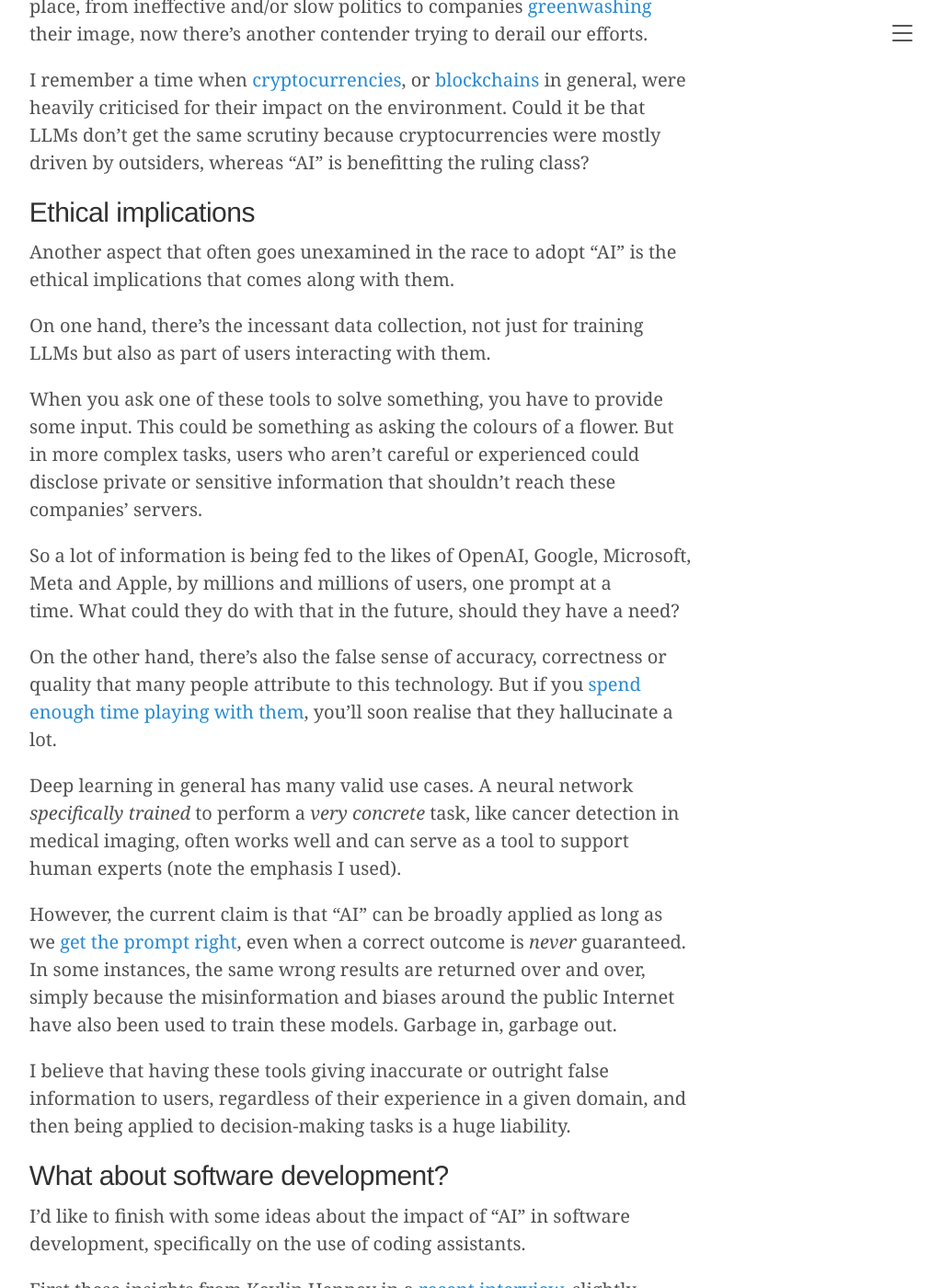
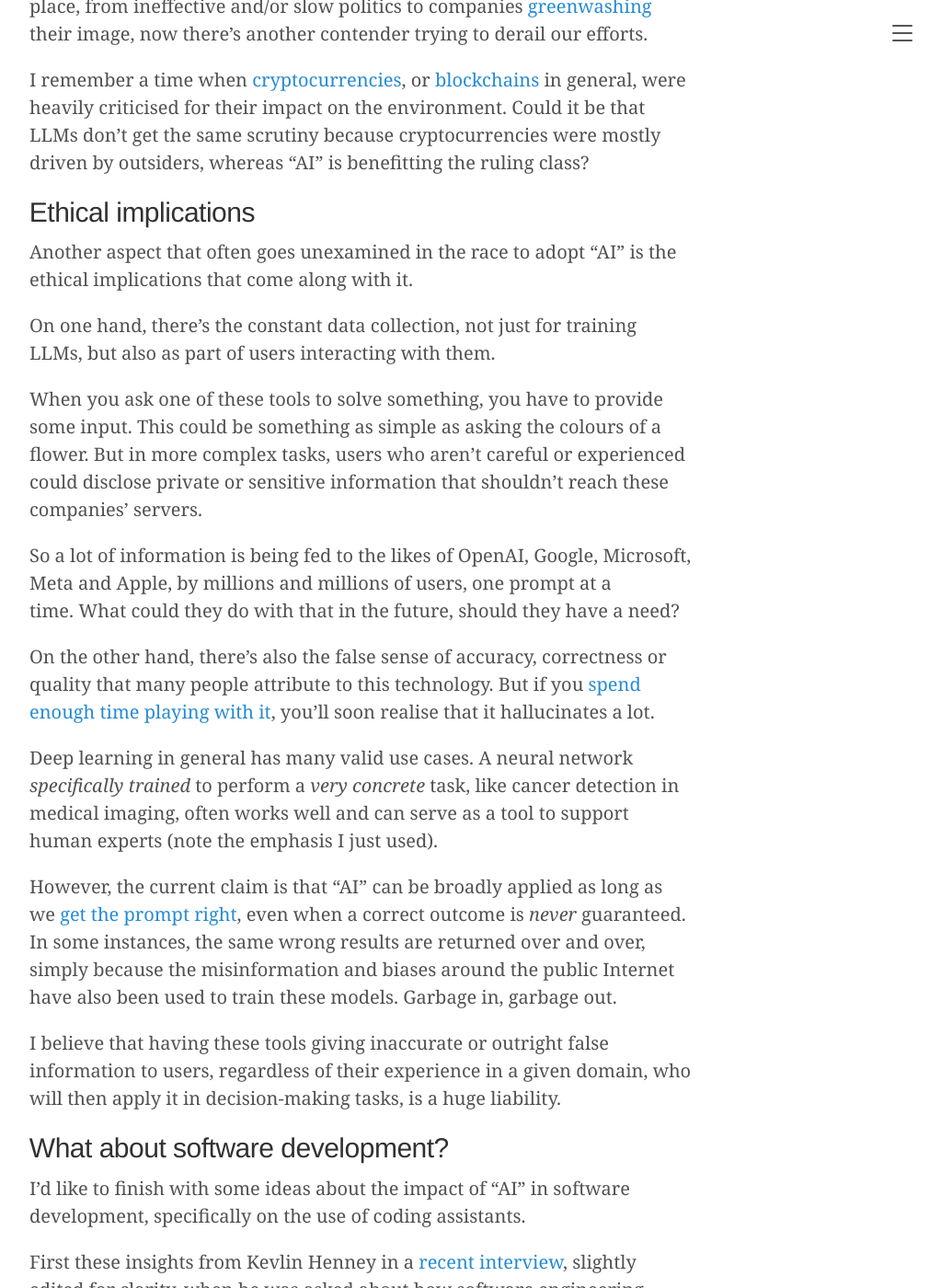
Before and after one commit to elitalon/elitalon.github.io, a Jekyll site: the page built from _posts/2024-09-14-reflecting-on-the-enthusiasm-around-AI.md, in a window 1280 px wide and 1400 px high, scrolled down 2447 px. Shown: the whole window at 92% size, without its empty margins (248-1271 px from the left). Built offline with Jekyll 4.4.1, drawn with Linux system fonts in a browser that asks for light colours; some of the changed text lies outside the part shown.

Commit message:
Edit 'Reflecting on the enthusiasm around AI'

```diff
--- a/_posts/2024-09-14-reflecting-on-the-enthusiasm-around-AI.md
+++ b/_posts/2024-09-14-reflecting-on-the-enthusiasm-around-AI.md
@@ -44,21 +44,21 @@ As if we didn't face enough challenges to put climate change measures in place,
 I remember a time when [cryptocurrencies](https://en.wikipedia.org/wiki/Cryptocurrency), or [blockchains](https://en.wikipedia.org/wiki/Blockchain) in general, were heavily criticised for their impact on the environment. Could it be that LLMs don't get the same scrutiny because cryptocurrencies were mostly driven by outsiders, whereas "AI" is benefitting the ruling class?
 
 ## Ethical implications
-Another aspect that often goes unexamined in the race to adopt "AI" is the ethical implications that comes along with them.
+Another aspect that often goes unexamined in the race to adopt "AI" is the ethical implications that come along with it.
 
-On one hand, there's the incessant data collection, not just for training LLMs but also as part of users interacting with them.
+On one hand, there's the constant data collection, not just for training LLMs, but also as part of users interacting with them.
 
-When you ask one of these tools to solve something, you have to provide some input. This could be something as asking the colours of a flower. But in more complex tasks, users who aren't careful or experienced could disclose private or sensitive information that shouldn't reach these companies' servers.
+When you ask one of these tools to solve something, you have to provide some input. This could be something as simple as asking the colours of a flower. But in more complex tasks, users who aren't careful or experienced could disclose private or sensitive information that shouldn't reach these companies' servers.
 
 So a lot of information is being fed to the likes of OpenAI, Google, Microsoft, Meta and Apple, by millions and millions of users, one prompt at a time. What could they do with that in the future, should they have a need?
 
-On the other hand, there's also the false sense of accuracy, correctness or quality that many people attribute to this technology. But if you [spend enough time playing with them](/2024/06/01/quick-notes-on-using-github-copilot-with-xcode/), you'll soon realise that they hallucinate a lot.
+On the other hand, there's also the false sense of accuracy, correctness or quality that many people attribute to this technology. But if you [spend enough time playing with it](/2024/06/01/quick-notes-on-using-github-copilot-with-xcode/), you'll soon realise that it hallucinates a lot.
 
-Deep learning in general has many valid use cases. A neural network _specifically trained_ to perform a _very concrete_ task, like cancer detection in medical imaging, often works well and can serve as a tool to support human experts (note the emphasis I used).
+Deep learning in general has many valid use cases. A neural network _specifically trained_ to perform a _very concrete_ task, like cancer detection in medical imaging, often works well and can serve as a tool to support human experts (note the emphasis I just used).
 
 However, the current claim is that "AI" can be broadly applied as long as we [get the prompt right](https://en.wikipedia.org/wiki/Prompt_engineering), even when a correct outcome is _never_ guaranteed. In some instances, the same wrong results are returned over and over, simply because the misinformation and biases around the public Internet have also been used to train these models. Garbage in, garbage out.
 
-I believe that having these tools giving inaccurate or outright false information to users, regardless of their experience in a given domain, and then being applied to decision-making tasks is a huge liability.
+I believe that having these tools giving inaccurate or outright false information to users, regardless of their experience in a given domain, who will then apply it in decision-making tasks, is a huge liability.
 
 ## What about software development?
 I'd like to finish with some ideas about the impact of "AI" in software development, specifically on the use of coding assistants.
```
Also changed, not shown: other parts of _posts/2024-09-14-reflecting-on-the-enthusiasm-around-AI.md (+3 -3 lines).
